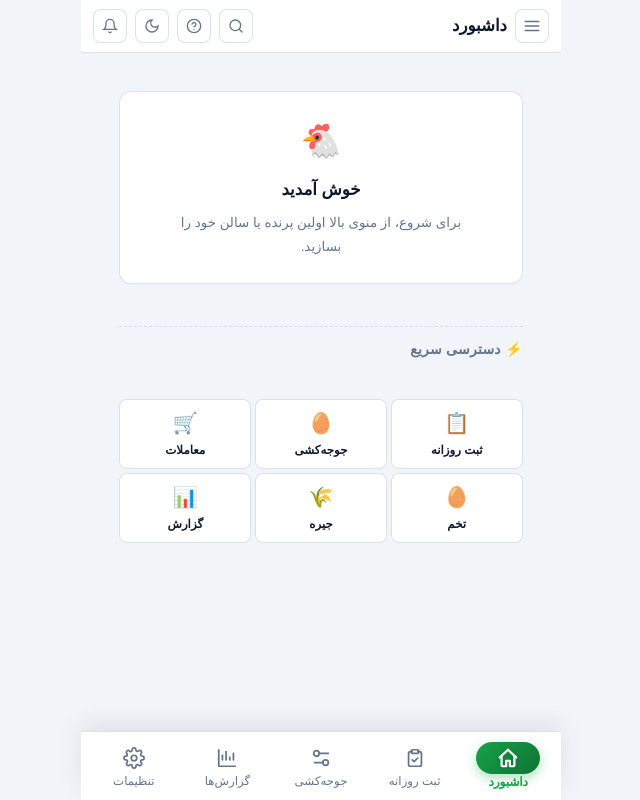
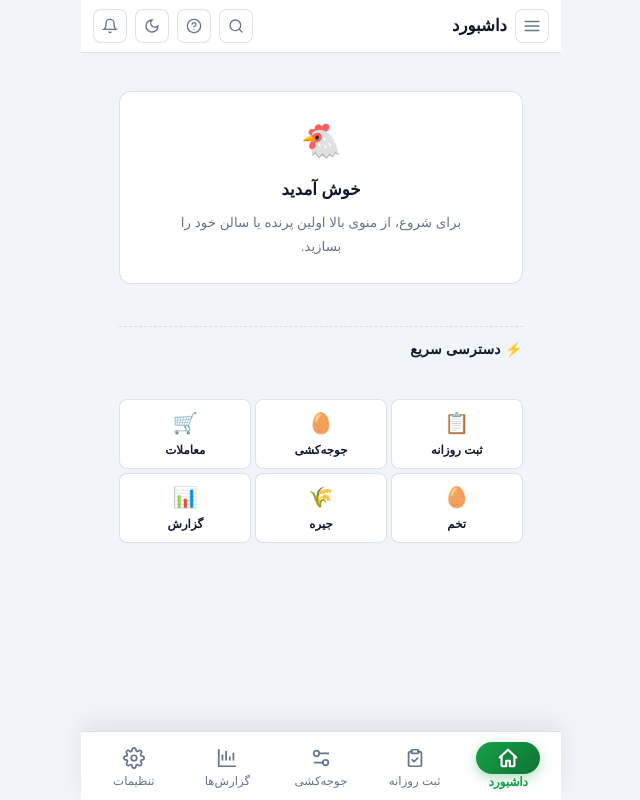
Before and after one commit to RAdinehh/bird-new, a React (Vite) app: page / in a window 1280 px wide. Shown: the whole page, without its empty margins (319-959 px from the left). Built offline with nearby package versions, Linux system fonts and the light colour scheme; a small style sheet from the web is missing; a web font is replaced by a local one.

Commit message:
refactor(ui/step1c): SectionTitle — color text (کمی پررنگ‌تر از muted)

```diff
--- a/src/shr/components/ui/Layout.tsx
+++ b/src/shr/components/ui/Layout.tsx
@@ -34,7 +34,7 @@ export function SectionTitle({ children }: { children: React.ReactNode }) {
       borderTop: '1px dashed var(--border)',
       fontSize: 'var(--fs-base)',
       fontWeight: 600,
-      color: 'var(--muted)',
+      color: 'var(--text)',
       letterSpacing: '.3px',
     }}>{children}</div>
   );
```
